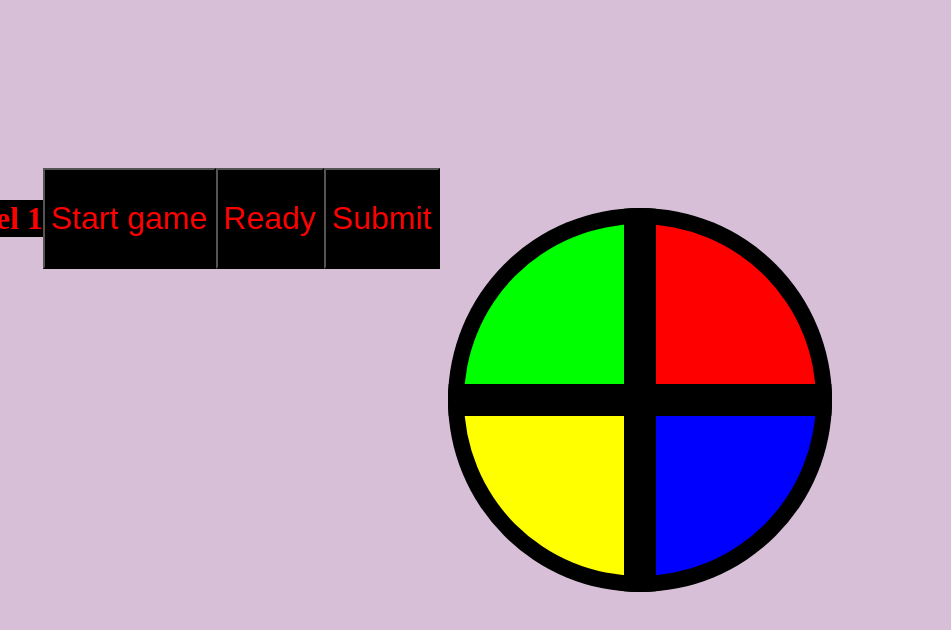
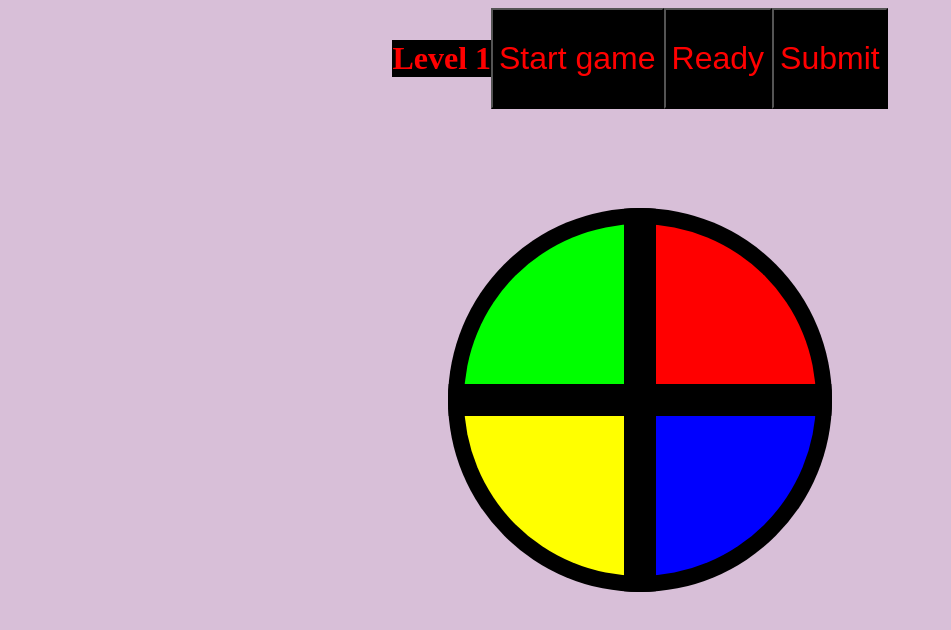
Before and after one commit to Morgroth/SIMON-game, a plain HTML site: page index.html in a window 1280 px wide. Shown: the whole page, without its empty margins (0-951 px from the left). Drawn offline with Linux system fonts and the light colour scheme.

Commit message:
Update style.css

```diff
--- a/style.css
+++ b/style.css
@@ -59,7 +59,4 @@ body{
     background-color:rgb(0, 0, 0);
     color: rgb(255, 0, 0);
     font-size: xx-large;
-    position: relative;
-    left: -14em;
-    top: 5em;
 }
```
